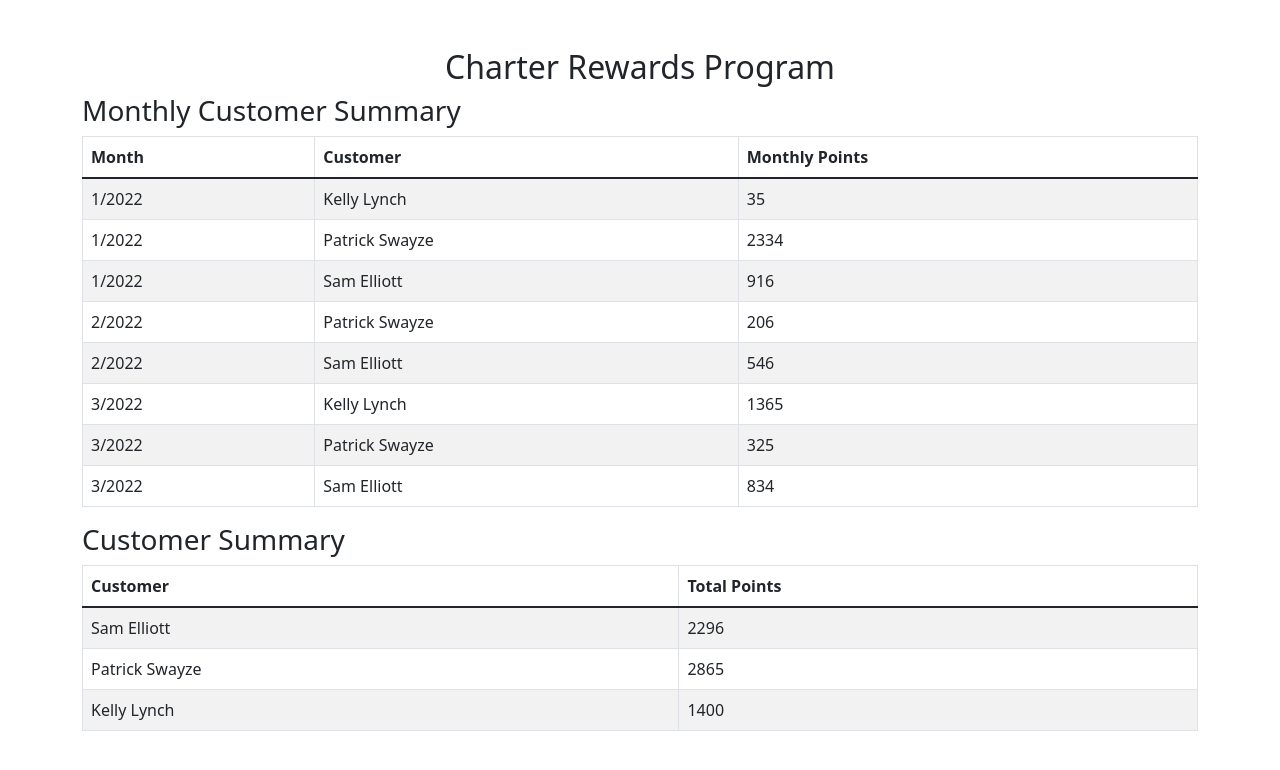
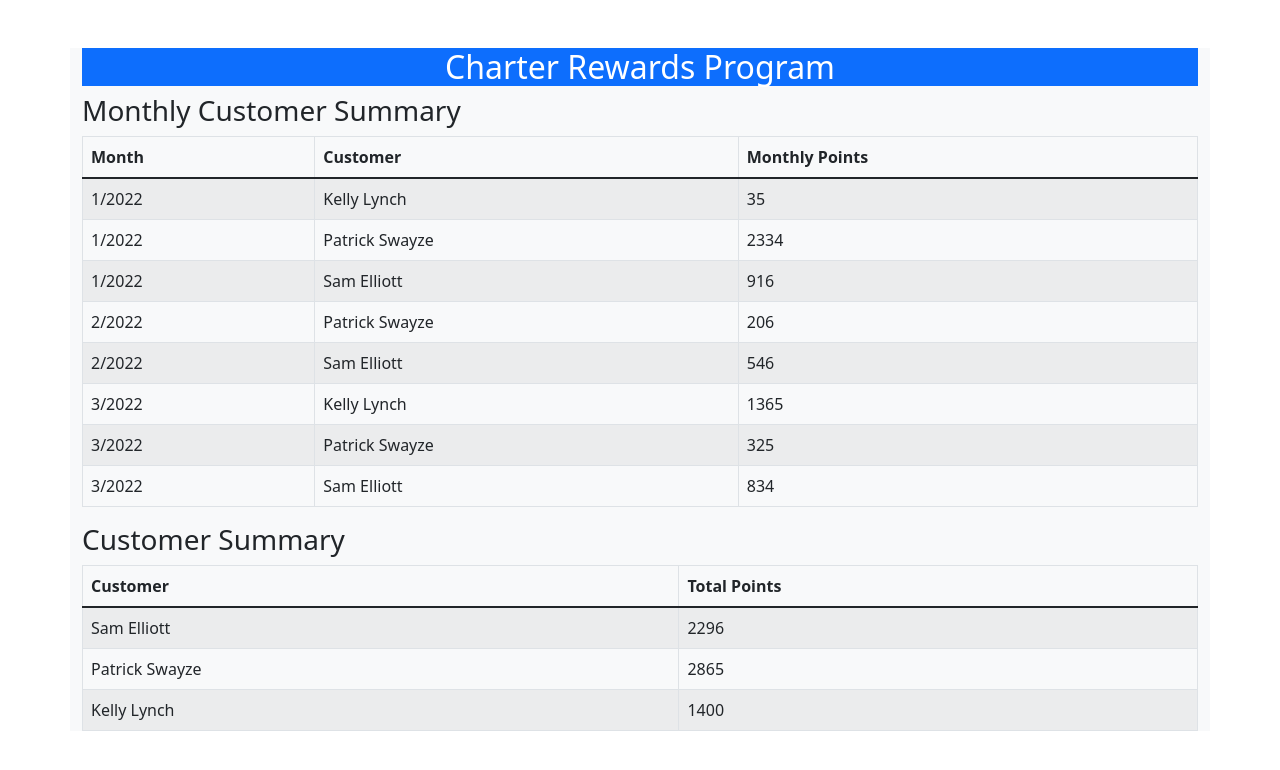
Before and after one commit to jkoren/charter-rewards-program, a React (Create React App) app: page / in a window 1280 px wide. Shown: the top 770 px of the page. Built offline with nearby package versions, Linux system fonts and the light colour scheme.

Commit message:
Add color

```diff
--- a/src/Transactions.js
+++ b/src/Transactions.js
@@ -84,8 +84,8 @@ const CustomerTotalsComponent = customerTotals.map((customerTotal, index) => {
 
 const MonthlySummary = () => {
   return (
-      <Container>
-        <h2 className="d-flex justify-content-center mt-5">Charter Rewards Program</h2>
+      <Container className="bg-light">
+        <h2 className="bg-primary text-white d-flex justify-content-center mt-5">Charter Rewards Program</h2>
         <h3>Monthly Customer Summary </h3>
 
         <Table striped bordered hover>
```
